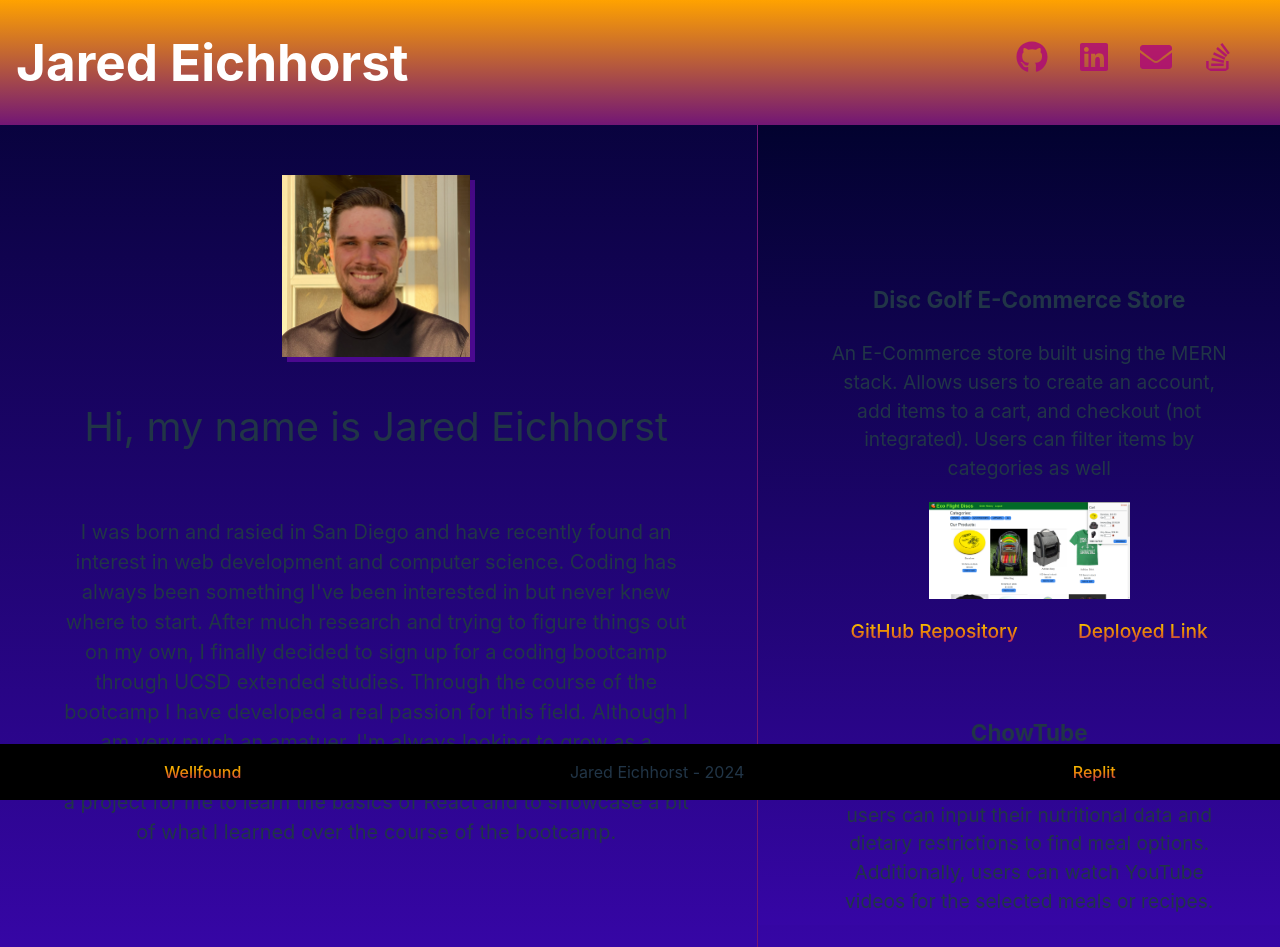
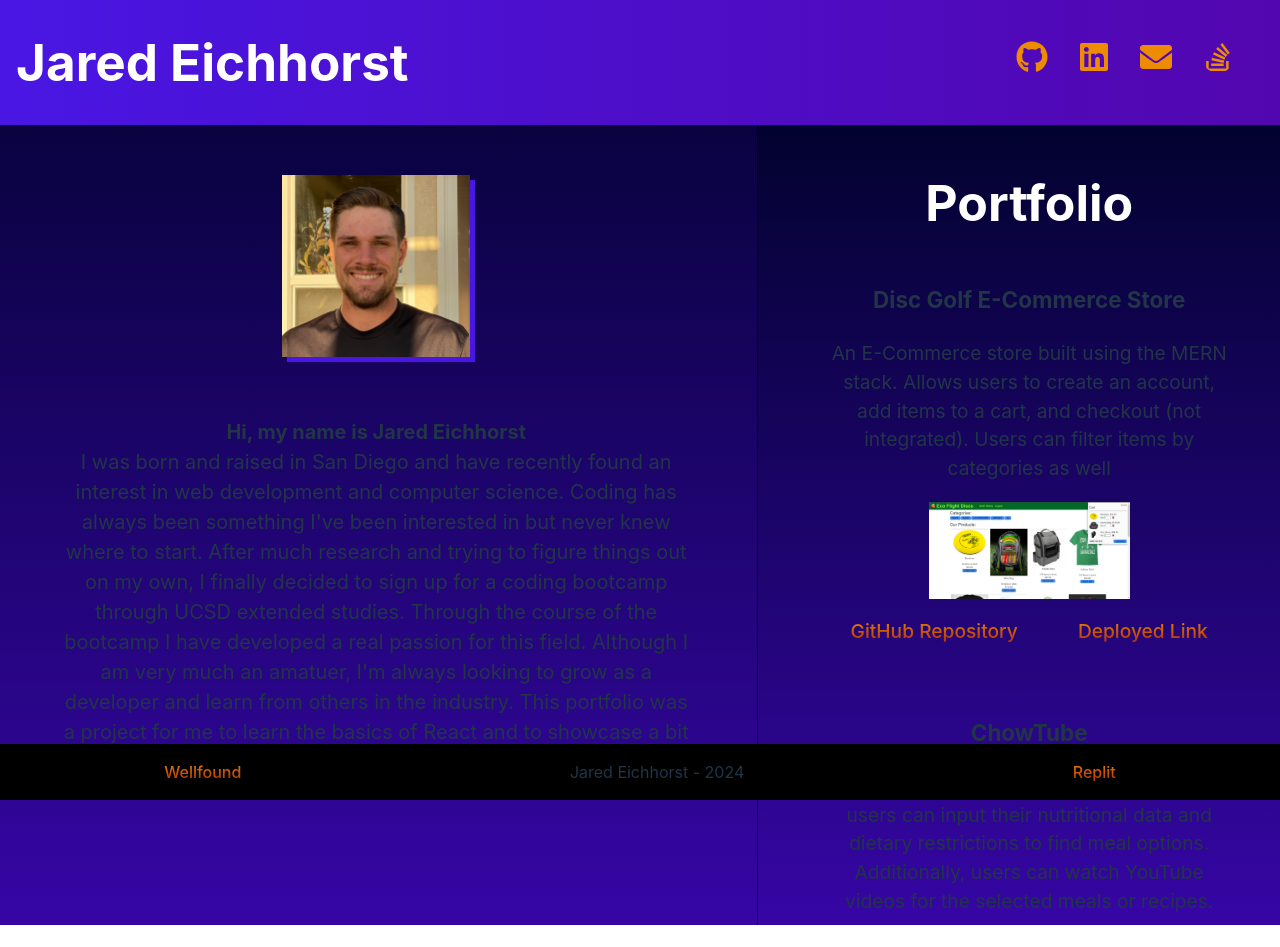
Before and after one commit to Jarede712/React-Portfolio-Jared-Eichhorst, a React (Vite) app in the folder React Portfolio/: page / in a window 1280 px wide. After the commit the page ends 925 px from the top, so only its background shows below. Built offline with nearby package versions, Linux system fonts and the light colour scheme.

Commit message:
fixed typo in about me and adjusted colors of page

```diff
--- a/React Portfolio/src/components/AboutMe.jsx
+++ b/React Portfolio/src/components/AboutMe.jsx
@@ -9,13 +9,13 @@ const AboutMe = () => {
           alt="Developer Avatar"
           className="profile-picture"
         />
-        <p className="about-me-title">Hi, my name is Jared Eichhorst</p>
         <p className="about-me-text">
-          I was born and rasied in San Diego and have recently found an interest
-          in web development and computer science. Coding has always been
-          something I've been interested in but never knew where to start. After
-          much research and trying to figure things out on my own, I finally
-          decided to sign up for a coding bootcamp through UCSD extended
+          <strong>Hi, my name is Jared Eichhorst</strong>
+          <br />I was born and raised in San Diego and have recently found an
+          interest in web development and computer science. Coding has always
+          been something I've been interested in but never knew where to start.
+          After much research and trying to figure things out on my own, I
+          finally decided to sign up for a coding bootcamp through UCSD extended
           studies. Through the course of the bootcamp I have developed a real
           passion for this field. Although I am very much an amatuer, I'm always
           looking to grow as a developer and learn from others in the industry.
--- a/React Portfolio/src/index.css
+++ b/React Portfolio/src/index.css
@@ -16,12 +16,7 @@
 
 a {
   font-weight: 500;
-  background: linear-gradient(
-    to bottom,
-    rgb(255, 234, 0),
-    rgb(237, 140, 3),
-    rgb(173, 7, 120)
-  );
+  background: linear-gradient(to bottom, rgb(237, 140, 3), rgb(173, 35, 7));
   background-clip: border-box;
   -webkit-background-clip: text;
   -webkit-text-fill-color: transparent;
@@ -29,7 +24,7 @@ a {
 }
 
 a:hover {
-  text-shadow: 0px 0px 5px #bd1896;
+  text-shadow: 0px 0px 5px #fff700;
 }
 
 body {
@@ -91,7 +86,7 @@ a.not-deployed-link {
   display: block;
   margin: 0 auto;
   margin-top: 50px;
-  box-shadow: 5px 5px rgba(135, 17, 203, 0.467);
+  box-shadow: 5px 5px rgb(73, 22, 227);
 }
 
 .about-me-text {
@@ -121,7 +116,7 @@ a.not-deployed-link {
   display: flex;
   justify-content: space-between;
   align-items: center;
-  background: linear-gradient(to bottom, rgb(255, 162, 0), #721675);
+  background: linear-gradient(to right, rgb(73, 22, 227), rgb(82, 6, 175));
   color: #ffffff;
   padding: 0 1em;
 }
@@ -157,22 +152,22 @@ a.not-deployed-link {
 
 .github-icon {
   animation: icondrop 0.5s forwards 0s;
-  color: rgba(173, 7, 120, 0.811);
+  color: rgb(237, 140, 3);
 }
 
 .linkedin-icon {
   animation: icondrop 0.5s forwards 0.3s;
-  color: rgba(173, 7, 120, 0.811);
+  color: rgb(237, 140, 3);
 }
 
 .email-icon {
   animation: icondrop 0.5s forwards 0.6s;
-  color: rgba(173, 7, 120, 0.811);
+  color: rgb(237, 140, 3);
 }
 
 .stack-icon {
   animation: icondrop 0.5s forwards 0.9s;
-  color: rgba(173, 7, 120, 0.811);
+  color: rgb(237, 140, 3);
 }
 
 .github-icon:hover,
@@ -237,7 +232,6 @@ a.not-deployed-link {
   color: white;
   background-clip: border-box;
   -webkit-background-clip: text;
-  -webkit-text-fill-color: transparent;
 }
 
 .project {
@@ -284,7 +278,7 @@ a.not-deployed-link {
 
 .about-me-section {
   flex: 3;
-  border-right: 1px solid #721675;
+  border-right: 1px solid #000000;
   padding-right: 5px;
 }
 
```
